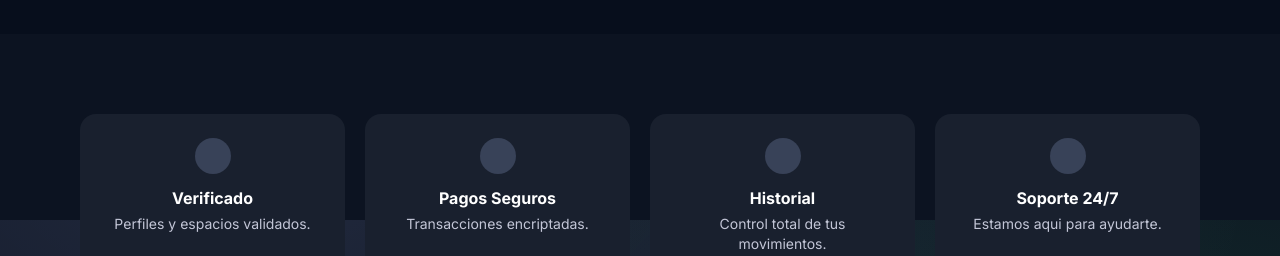
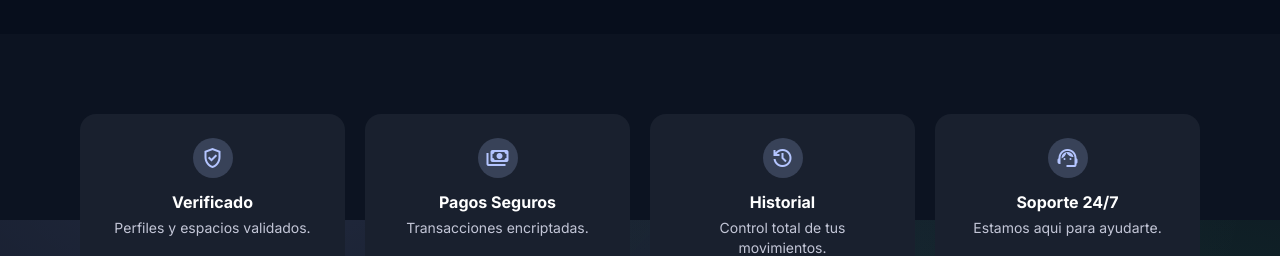
Before and after one commit to MiParking/landing, a Next.js app: page / in a window 1280 px wide. Shown: the part 2180-2436 px from the top of the page. Built offline with nearby package versions, Linux system fonts and the light colour scheme.

Commit message:
feat: add icons to trustItems

```diff
--- a/src/app/globals.css
+++ b/src/app/globals.css
@@ -83,3 +83,18 @@ a {
 .soft-outline {
   border: 1px solid rgba(67, 70, 85, 0.15);
 }
+
+.material-symbols-outlined {
+  font-family: "Material Symbols Outlined", sans-serif;
+  font-weight: 400;
+  font-style: normal;
+  font-size: 24px;
+  line-height: 1;
+  letter-spacing: normal;
+  text-transform: none;
+  display: inline-block;
+  white-space: nowrap;
+  word-wrap: normal;
+  direction: ltr;
+  -webkit-font-smoothing: antialiased;
+}
--- a/src/app/layout.tsx
+++ b/src/app/layout.tsx
@@ -21,6 +21,12 @@ export default function RootLayout({
 }>) {
   return (
     <html lang="es" className={`${inter.variable} h-full antialiased`}>
+      <head>
+        <link
+          rel="stylesheet"
+          href="https://fonts.googleapis.com/css2?family=Material+Symbols+Outlined:FILL@1"
+        />
+      </head>
       <body className="min-h-full">{children}</body>
     </html>
   );
--- a/src/components/landing/Trust.tsx
+++ b/src/components/landing/Trust.tsx
@@ -6,7 +6,9 @@ export function Trust() {
       <div className="grid gap-5 sm:grid-cols-2 lg:grid-cols-4">
         {trustItems.map((item) => (
           <article key={item.title} className="rounded-2xl bg-[var(--surface-container)] p-6 text-center">
-            <div className="mx-auto mb-3 h-9 w-9 rounded-full bg-[var(--primary)]/20" />
+            <div className="mx-auto mb-3 grid h-10 w-10 place-items-center rounded-full bg-[var(--primary)]/20 text-[var(--primary)]">
+              <span className="material-symbols-outlined block leading-none text-[22px]">{item.icon}</span>
+            </div>
             <h5 className="mb-1 text-base font-bold text-white">{item.title}</h5>
             <p className="text-sm text-[var(--on-surface-variant)]">{item.description}</p>
           </article>
--- a/src/content/landing.ts
+++ b/src/content/landing.ts
@@ -54,18 +54,22 @@ export const showcaseImages = [
 
 export const trustItems = [
   {
+    icon: "verified_user",
     title: "Verificado",
     description: "Perfiles y espacios validados.",
   },
   {
+    icon: "payments",
     title: "Pagos Seguros",
     description: "Transacciones encriptadas.",
   },
   {
+    icon: "history",
     title: "Historial",
     description: "Control total de tus movimientos.",
   },
   {
+    icon: "support_agent",
     title: "Soporte 24/7",
     description: "Estamos aqui para ayudarte.",
   },
```
